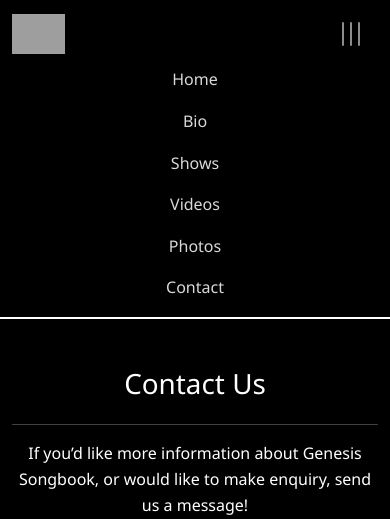
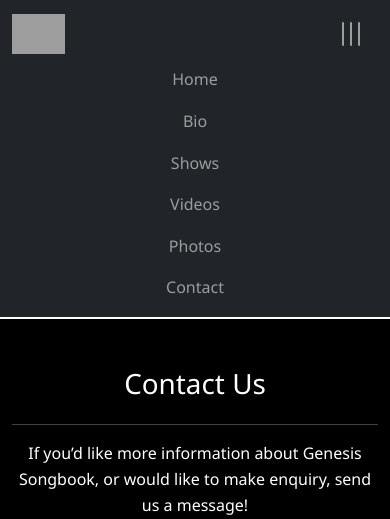
Before and after one commit to toddnedwards/genesis-songbook, a Django app: page /contact/ in a window 390 px wide, after a click that opens the changed part. Shown: the top 519 px of the page. Run offline with Django 5.2, Linux system fonts and the light colour scheme; data comes from the database, SQL or seed files in the repository; grey boxes are pictures that could not be loaded.

Commit message:
simplify navbar to use Bootstrap navbar-dark bg-dark

```diff
--- a/genesis_songbook/static/css/base.css
+++ b/genesis_songbook/static/css/base.css
@@ -45,10 +45,6 @@
     border-bottom: 2px solid white;
 }
 
-.nav-link {
-    color: rgba(255,255,255,0.85) !important;
-}
-
 .nav-link:hover {
     color: rgba(255,255,255,0.8) !important;
 }
--- a/genesis_songbook/templates/base.html
+++ b/genesis_songbook/templates/base.html
@@ -127,21 +127,6 @@
             align-items: center;
         }
 
-        /* Nav links always white */
-        .navbar-nav .nav-link {
-            color: rgba(255,255,255,0.85) !important;
-        }
-        .navbar-nav .nav-link:hover {
-            color: white !important;
-        }
-
-        /* Mobile nav centred */
-        @media (max-width: 991px) {
-            .navbar-nav {
-                text-align: center;
-            }
-        }
-
         /* Navbar toggler transition */
         .navbar-toggler {
             transition: transform 0.3s ease;
@@ -154,16 +139,10 @@
             transform: rotate(90deg);
         }
 
-        /* Nav links fade in on mobile only */
+        /* Mobile nav centred */
         @media (max-width: 991px) {
-            #navbarNav {
-                transition: opacity 0.3s ease, transform 0.3s ease;
-                opacity: 0;
-                transform: translateY(-8px);
-            }
-            #navbarNav.show {
-                opacity: 1;
-                transform: translateY(0);
+            .navbar-nav {
+                text-align: center;
             }
         }
     </style>
@@ -172,7 +151,7 @@
     {% block extra_css %}{% endblock %}
 </head>
 <body>
-    <nav class="navbar navbar-expand-lg navbar-dark bg-black text-white">
+    <nav class="navbar navbar-expand-lg navbar-dark bg-dark">
         <div class="container">
             <a class="navbar-brand" href="{% url 'home:index' %}">
                 <img src="https://res.cloudinary.com/drjav45ns/image/upload/logo-black.webp" alt="Genesis Songbook Logo" height="40">
```
